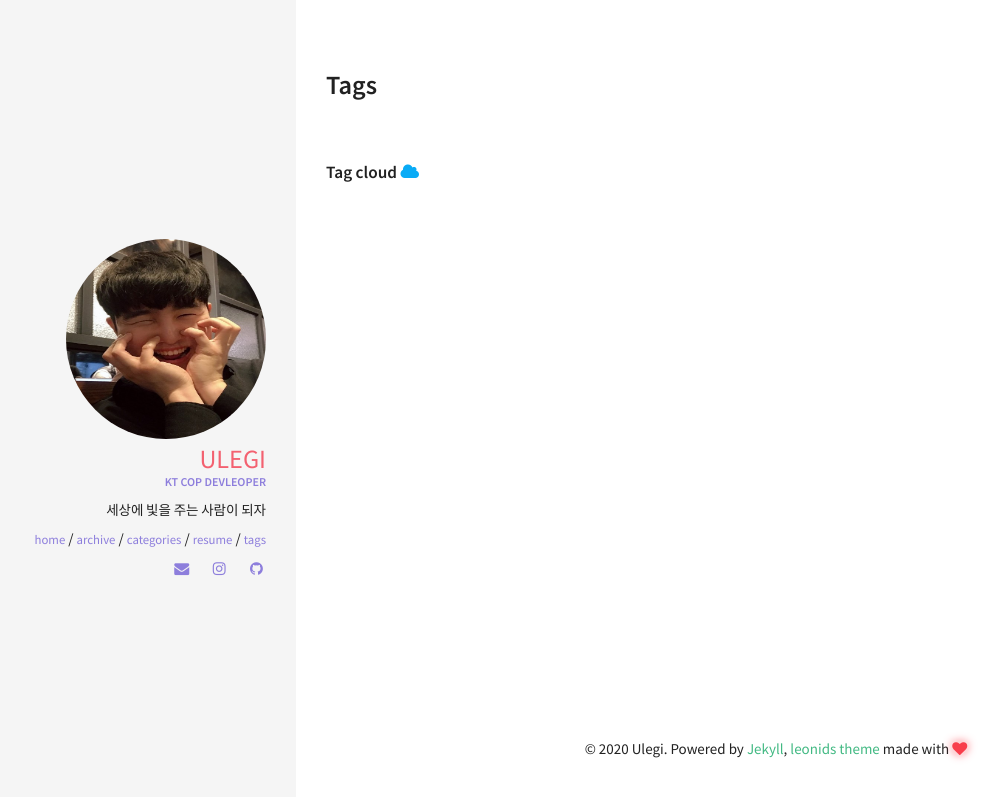
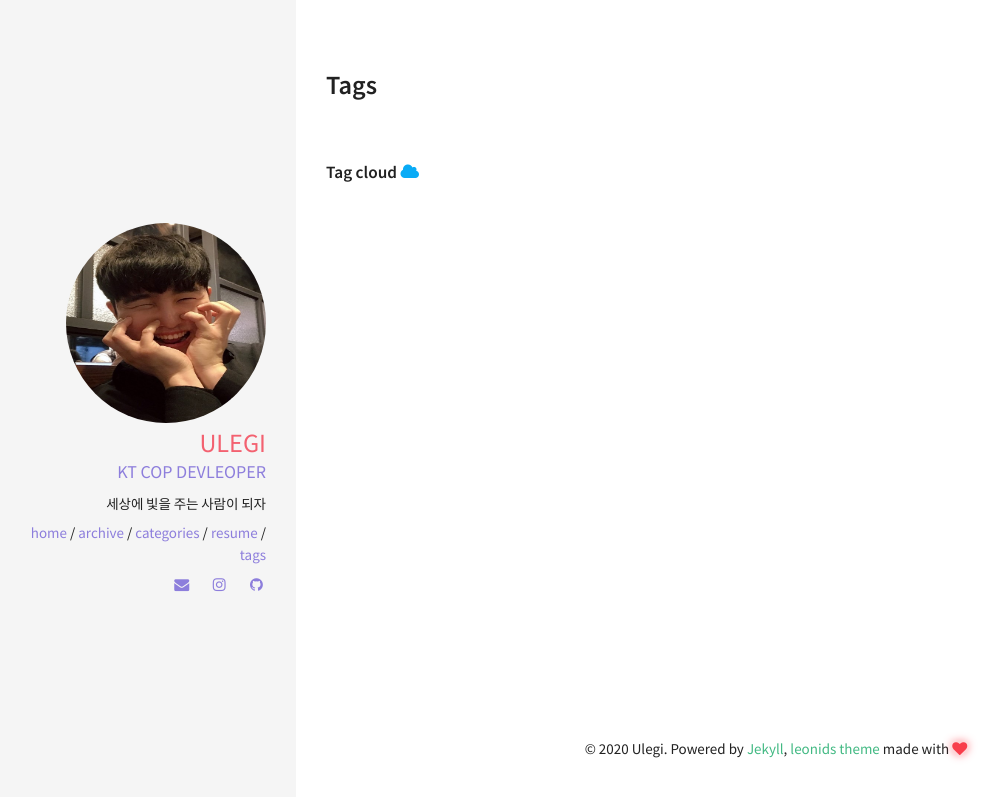
Before and after one commit to Ulegi/Ulegi.github.io, a Jekyll site: the page built from tags.html, in a window 1280 px wide. Shown: the top 797 px of the page, without its empty margins (24-1027 px from the left). Built offline with Jekyll 4.4.1, drawn with Linux system fonts in a browser that asks for light colours.

Commit message:
simple things7

```diff
--- a/_sass/pages/_layout.scss
+++ b/_sass/pages/_layout.scss
@@ -38,8 +38,8 @@
   .author_job {
     display: block;
     color: $secondary;
-    font-size: 0.8em;
-    font-weight: 700;
+    font-size: 1.2em;
+    font-weight: 500;
     text-transform: uppercase;
     margin: -5px auto 10px;
   }
@@ -89,7 +89,7 @@
     & a {
       margin-top: 1em;
       text-transform: lowercase;
-      font-size: 85%;
+      font-size: 100%;
       color: $secondary;
       &:hover,
       &:focus {
```
